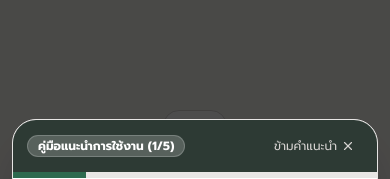
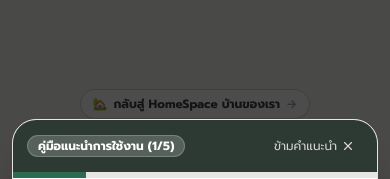
Before and after one commit to bravealltime/bancheerub, a React (Vite) app: page / in a window 390 px wide. Shown: the top 179 px of the page. Built offline with nearby package versions, Linux system fonts and the light colour scheme.

Commit message:
feat: add seamless navigation link to HomeSpace

```diff
--- a/src/components/Header.jsx
+++ b/src/components/Header.jsx
@@ -63,6 +63,18 @@ export default function Header({
 
         {/* Right: Quick Action Controls */}
         <div className="flex items-center gap-1.5 flex-shrink-0">
+          {/* Link to HomeSpace */}
+          <a
+            href="https://homespace-rose.vercel.app"
+            target="_top"
+            rel="noopener noreferrer"
+            title="กลับไปที่ HomeSpace บ้านของเรา"
+            className="btn-tactile flex items-center gap-1 px-2.5 h-9 sm:h-10 rounded-xl bg-emerald-50 hover:bg-emerald-100 border border-emerald-300 text-emerald-800 font-bold text-xs sm:text-sm cursor-pointer transition-colors"
+          >
+            <span className="text-base">🏡</span>
+            <span className="hidden sm:inline">HomeSpace</span>
+          </a>
+
           {/* Sound Toggle */}
           <button
             onClick={() => {
--- a/src/components/ProfilePickerScreen.jsx
+++ b/src/components/ProfilePickerScreen.jsx
@@ -62,6 +62,20 @@ export default function ProfilePickerScreen({
 
         {/* Top Header */}
         <div className="text-center space-y-2 pb-1">
+          {/* Quick link back to HomeSpace */}
+          <div className="flex justify-center pb-1">
+            <a
+              href="https://homespace-rose.vercel.app"
+              target="_top"
+              rel="noopener noreferrer"
+              className="btn-tactile inline-flex items-center gap-1.5 px-3 py-1.5 rounded-full bg-white hover:bg-stone-100 text-stone-700 text-xs font-bold border border-stone-300 shadow-xs cursor-pointer transition-all"
+            >
+              <span>🏡</span>
+              <span>กลับสู่ HomeSpace บ้านของเรา</span>
+              <span className="text-stone-400">→</span>
+            </a>
+          </div>
+
           <div className="w-16 h-16 rounded-2xl bg-white border border-stone-300 flex items-center justify-center text-3xl mx-auto shadow-xs">
             📒
           </div>
--- a/src/components/SettingsModal.jsx
+++ b/src/components/SettingsModal.jsx
@@ -364,6 +364,25 @@ export default function SettingsModal({
             </div>
           </div>
 
+          {/* Connected App: HomeSpace */}
+          <a
+            href="https://homespace-rose.vercel.app"
+            target="_top"
+            rel="noopener noreferrer"
+            className="btn-tactile p-3 rounded-2xl bg-emerald-50 hover:bg-emerald-100 border border-emerald-300 text-emerald-900 flex items-center justify-between transition-colors block"
+          >
+            <div className="flex items-center gap-2.5">
+              <span className="text-2xl">🏡</span>
+              <div>
+                <p className="text-xs sm:text-sm font-bold text-emerald-950">เปิด HomeSpace บ้านของเรา</p>
+                <p className="text-[10px] sm:text-xs text-emerald-700">กระดานครอบครัว, คะแนนงานบ้าน, ปฏิทิน</p>
+              </div>
+            </div>
+            <span className="text-xs font-bold text-emerald-800 bg-white/80 px-2 py-1 rounded-lg border border-emerald-200">
+              ไปที่แอป →
+            </span>
+          </a>
+
           {/* 5. Backup & Restore */}
           <div className="bg-[#FAF9F5] p-2.5 sm:p-3 rounded-2xl border border-stone-200 space-y-1.5">
             <label className="block text-xs sm:text-sm font-bold text-stone-800 truncate">
```
